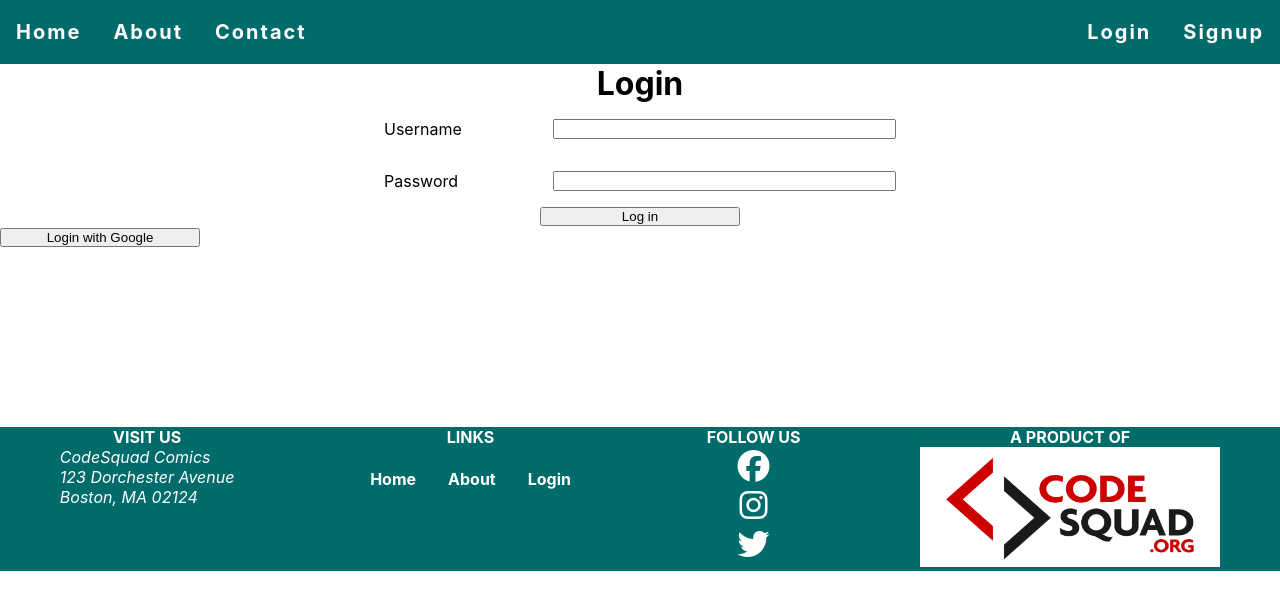
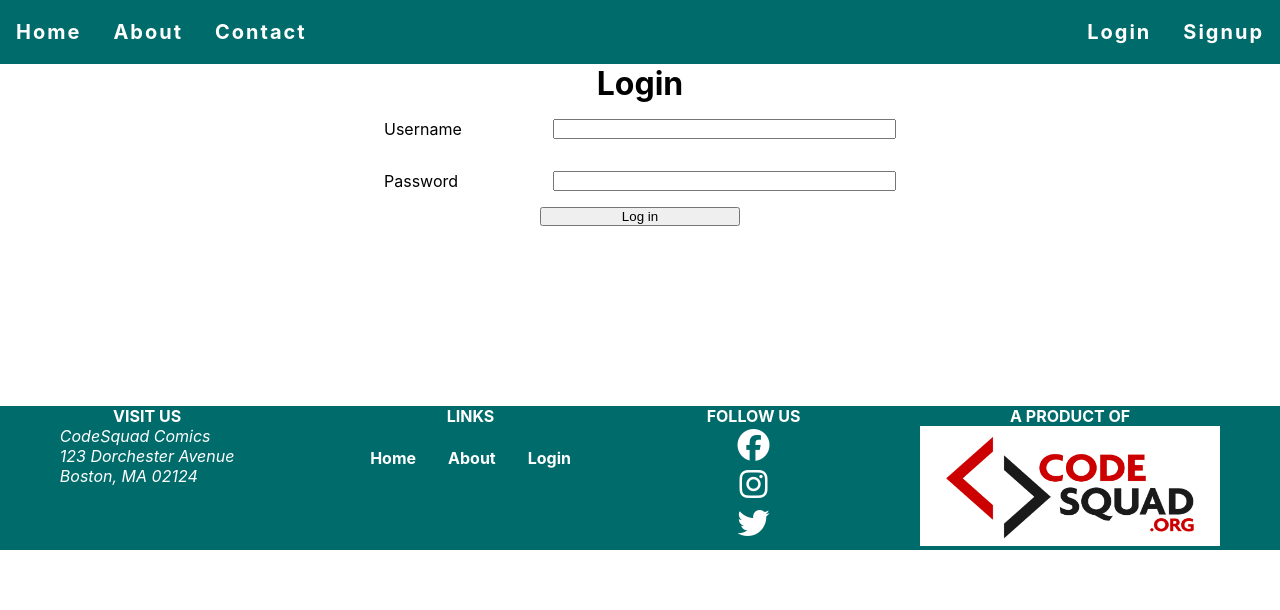
Before and after one commit to yusufalp/carols-bookstore-client, a React (Create React App) app: page /login in a window 1280 px wide. Shown: the top 610 px of the page. Built offline with nearby package versions, Linux system fonts and the light colour scheme.

Commit message:
comment google login

```diff
--- a/src/components/Login.js
+++ b/src/components/Login.js
@@ -41,18 +41,18 @@ const Login = ({ user, setUser }) => {
       });
   };
 
-  const handleGoogleLogin = async () => {
-    fetch(`http://localhost:8080/auth/google`, {
-      method: "GET",
-      headers: {
-        "Content-Type": "application/json",
-        "Access-Control-Allow-Origin": "*",
-      },
-    })
-      .then((response) => response.json())
-      .then((response) => console.log(response))
-      .catch((err) => console.log(err));
-  };
+  // const handleGoogleLogin = async () => {
+  //   fetch(`http://localhost:8080/auth/google`, {
+  //     method: "GET",
+  //     headers: {
+  //       "Content-Type": "application/json",
+  //       "Access-Control-Allow-Origin": "*",
+  //     },
+  //   })
+  //     .then((response) => response.json())
+  //     .then((response) => console.log(response))
+  //     .catch((err) => console.log(err));
+  // };
 
   return (
     <React.Fragment>
@@ -69,7 +69,7 @@ const Login = ({ user, setUser }) => {
         <button type="submit">Log in</button>
       </form>
       {errorMessage && <p>{errorMessage}</p>}
-      <button onClick={handleGoogleLogin}>Login with Google</button>
+      {/* <button onClick={handleGoogleLogin}>Login with Google</button> */}
     </React.Fragment>
   );
 };
```
